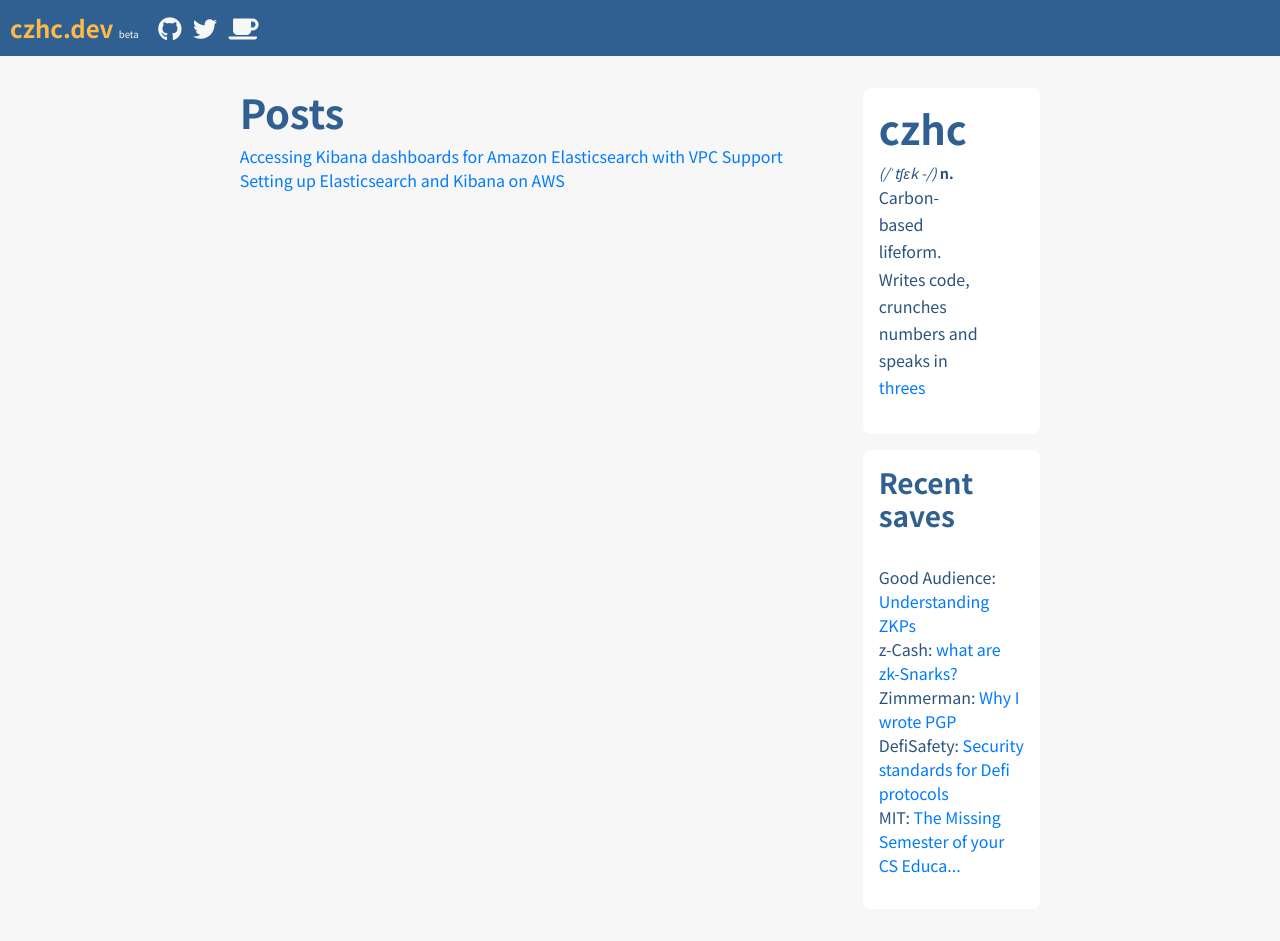
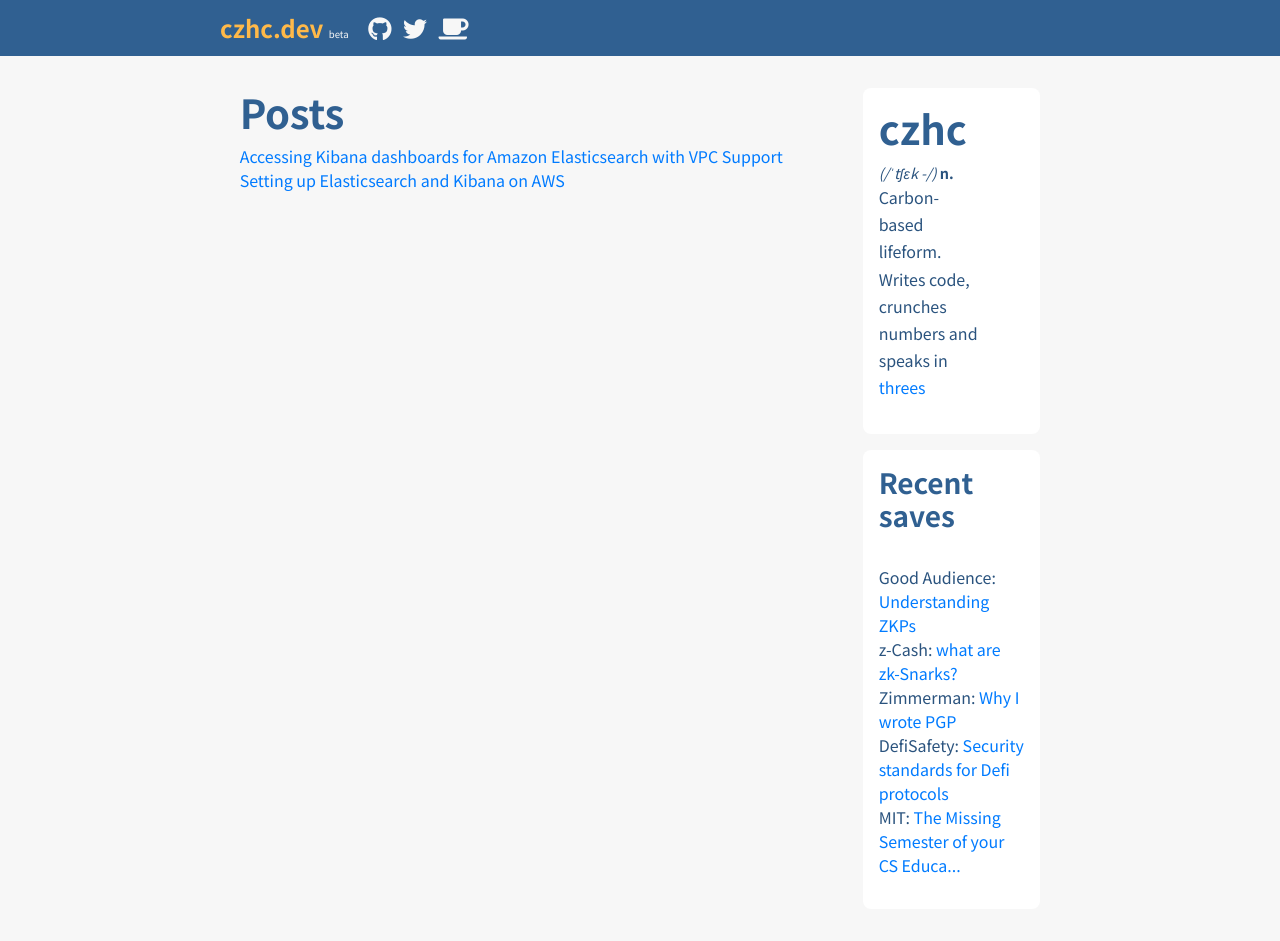
Before and after one commit to czhc/czhc.github.io, a Jekyll site: the page built from index.html, in a window 1280 px wide. Built offline with Jekyll 4.4.1, drawn with Linux system fonts in a browser that asks for light colours; nearby versions of some CDN libraries.

Commit message:
Offset header

```diff
--- a/_includes/nav.html
+++ b/_includes/nav.html
@@ -1,5 +1,5 @@
 <nav class='main-nav'>
-	<div class='main'>
+	<div class='main offset-md-2'>
 	  <a class='title' href='/'>
 	    <span>{{ site.title }}</span>
 	  </a>
```
